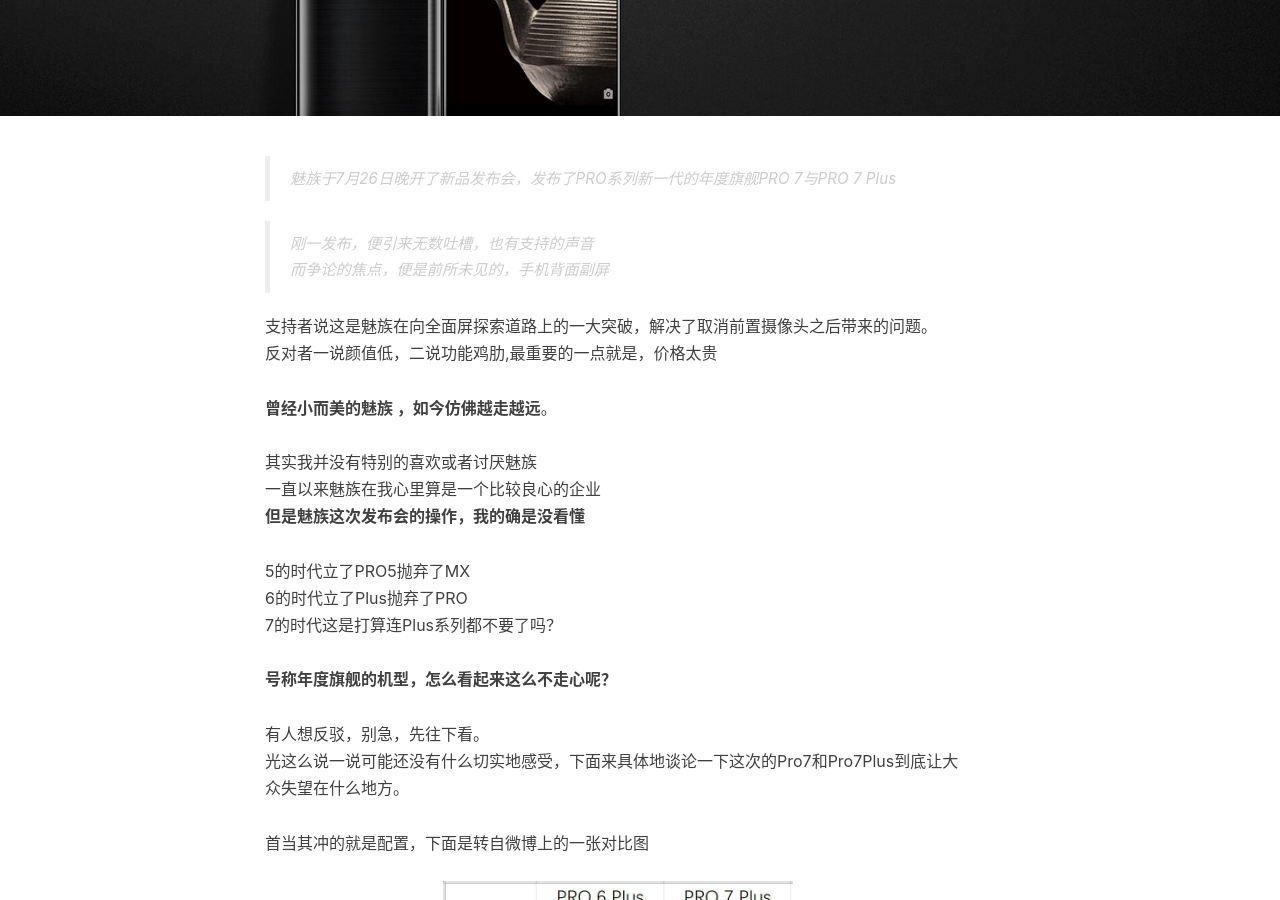
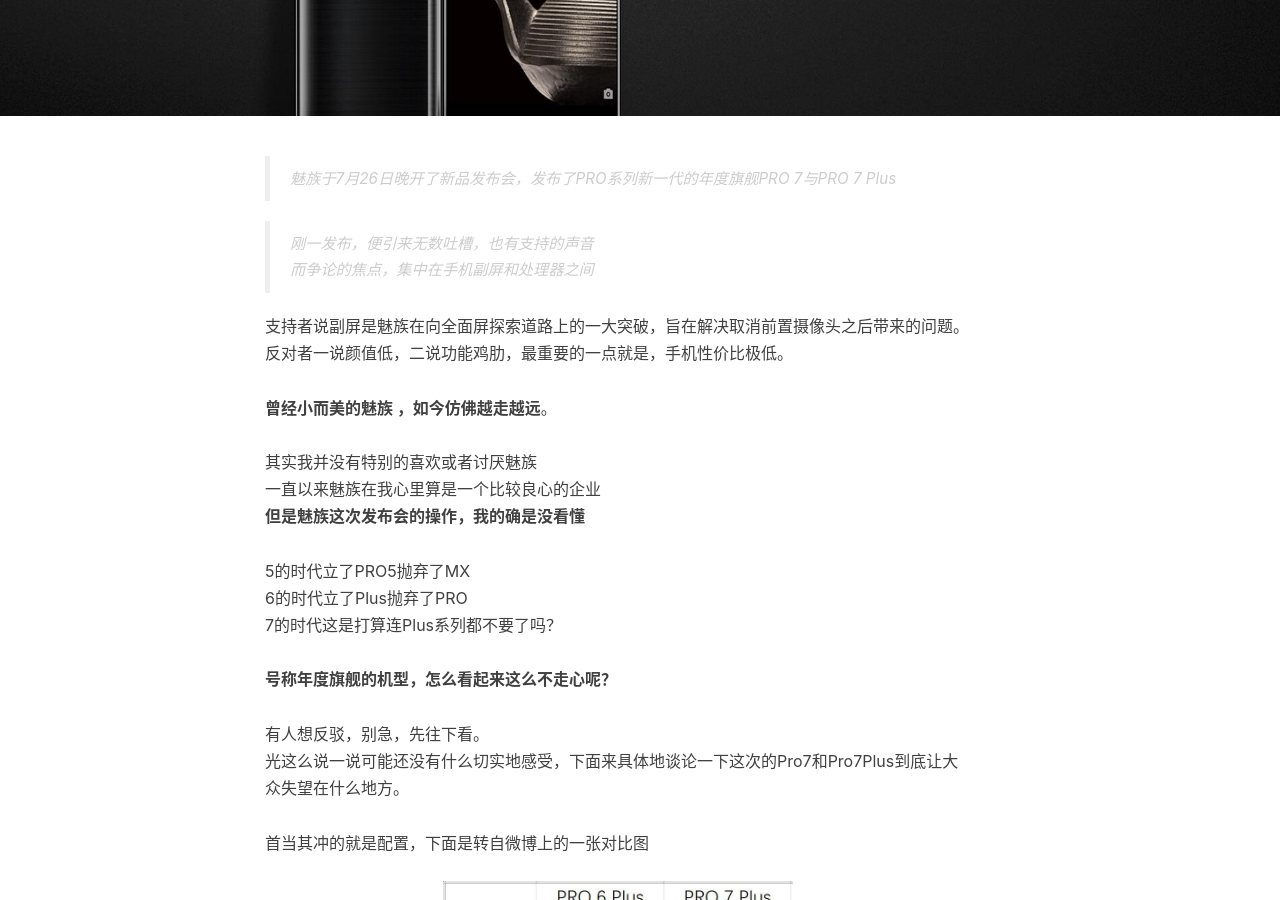
Before and after one commit to distan/distan.github.io, a Jekyll site: the page built from _posts/2017-07-27-meizuPro7.markdown, in a window 1280 px wide and 900 px high, scrolled down 341 px. Built offline with Jekyll 4.4.1, drawn with Linux system fonts in a browser that asks for light colours; nearby versions of some CDN libraries; comment, search, counter and statistics services are not loaded.

Commit message:
distan.github.io

```diff
--- a/_posts/2017-07-27-meizuPro7.markdown
+++ b/_posts/2017-07-27-meizuPro7.markdown
@@ -14,8 +14,8 @@
 
 <div>
     <blockquote>刚一发布，便引来无数吐槽，也有支持的声音
-        <br>而争论的焦点，便是前所未见的，手机背面副屏</blockquote>支持者说这是魅族在向全面屏探索道路上的一大突破，解决了取消前置摄像头之后带来的问题。
-	<br>反对者一说颜值低，二说功能鸡肋,最重要的一点就是，价格太贵
+        <br>而争论的焦点，集中在手机副屏和处理器之间</blockquote>支持者说副屏是魅族在向全面屏探索道路上的一大突破，旨在解决取消前置摄像头之后带来的问题。
+	<br>反对者一说颜值低，二说功能鸡肋，最重要的一点就是，手机性价比极低。
     <br>
     <br><b>曾经小而美的魅族	，如今仿佛越走越远</b>。
     <br>
@@ -62,8 +62,8 @@
    <br>
    <br>总结一下，魅族这次的受众可能从线上转变成了线下，而大部分人可能期待着年底传闻要出的搭载高通骁龙835处理器的新魅族了吧。
    <br>
-   <br>吴晓波在《大败局》里对这类中国企业家做出过评价：
-   <br><b>“中国的部分企业家，信奉营销至上，对民众智商极度蔑视”。</b>
+   <br><blockquote>吴晓波在《大败局》里对这类中国企业家做出过评价：
+   <br><b>“中国的部分企业家，信奉营销至上，对民众智商极度蔑视”。</b> </blockquote>
    <br>
    <br><b>希望魅族不要变成这样，希望尽早想起曾经那个小而美的魅族。</b>
    <br>希望这次只是前进的步子踏偏了方向，能够尽快走回正轨，不然前方究竟是康庄大道还是迷雾森林，谁也说不好
```
